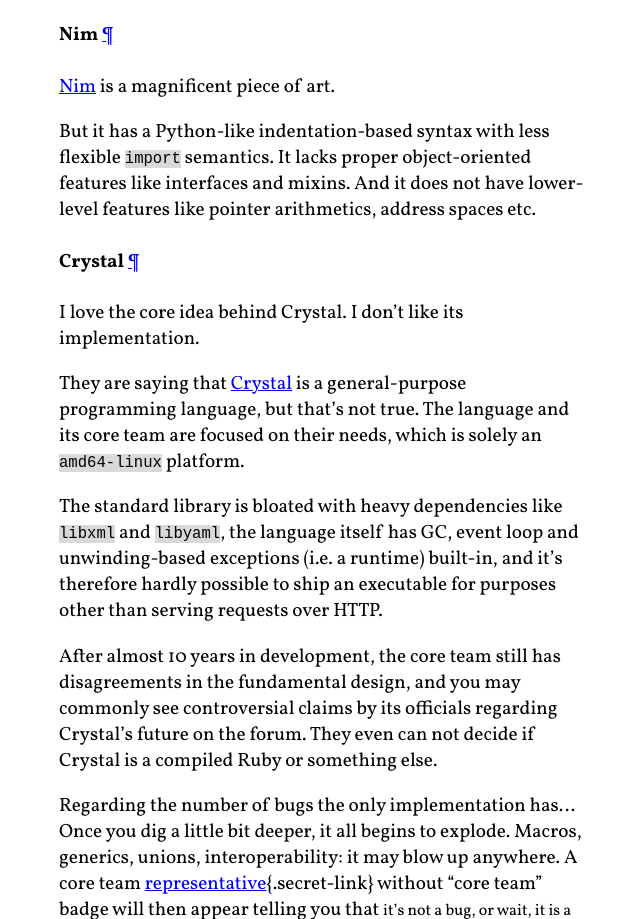
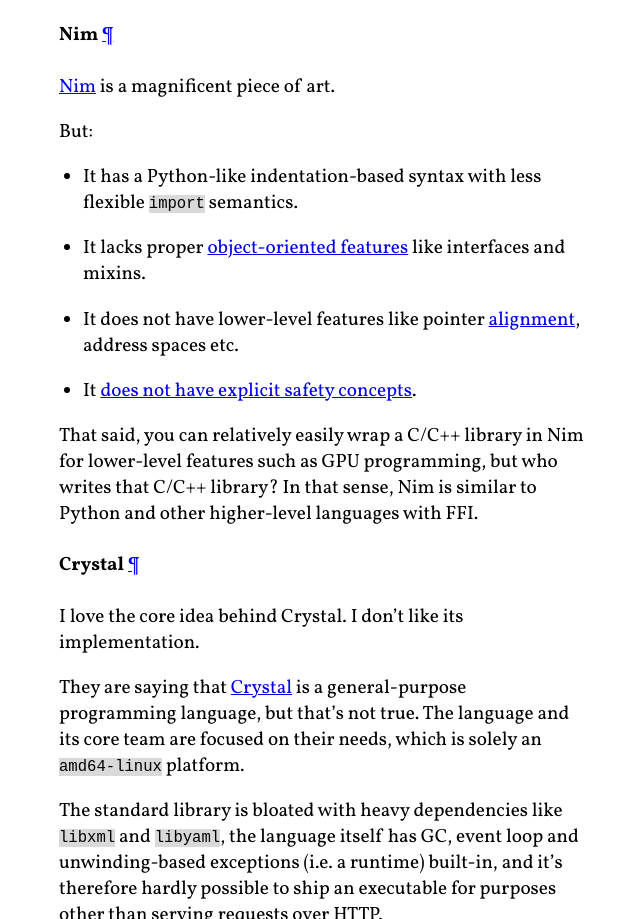
Before and after one commit to vladfaust/vladfaust.github.io, an Eleventy site: page posts/2020-08-16-system-programming-in-2k20.md in a window 1280 px wide. Shown: the part 9676-10595 px from the top of the page, without its empty margins (317-957 px from the left). Built offline with nearby package versions, Linux system fonts and the light colour scheme; Eleventy itself is replaced by a stand-in of ours; files that its build step writes are made by us from their sources; what markdown-it-attrs, markdown-it-container, markdown-it-implicit-figures, markdown-it-imsize would draw is missing.

Commit message:
Add more on Nim

```diff
--- a/posts/2020-08-16-system-programming-in-2k20.md
+++ b/posts/2020-08-16-system-programming-in-2k20.md
@@ -282,9 +282,18 @@
 
 [Nim](https://nim-lang.org/) is a magnificent piece of art.
 
-But it has a Python-like indentation-based syntax with less flexible `import` semantics.
-It lacks proper object-oriented features like interfaces and mixins.
-And it does not have lower-level features like pointer arithmetics, address spaces etc.
+But:
+
+  * It has a Python-like indentation-based syntax with less flexible `import` semantics.
+
+  * It lacks proper [object-oriented features](https://nim-lang.org/docs/tut2.html#object-oriented-programming) like interfaces and mixins.
+
+  * It does not have lower-level features like pointer [alignment](https://forum.nim-lang.org/t/2976), address spaces etc.
+
+  * It [does not have explicit safety concepts](https://github.com/nim-lang/Nim/wiki/Unofficial-FAQ#is-nim-unsafe).
+
+That said, you can relatively easily wrap a C/C++ library in Nim for lower-level features such as GPU programming, but who writes that C/C++ library?
+In that sense, Nim is similar to Python and other higher-level languages with FFI.
 
 #### Crystal
 
```
